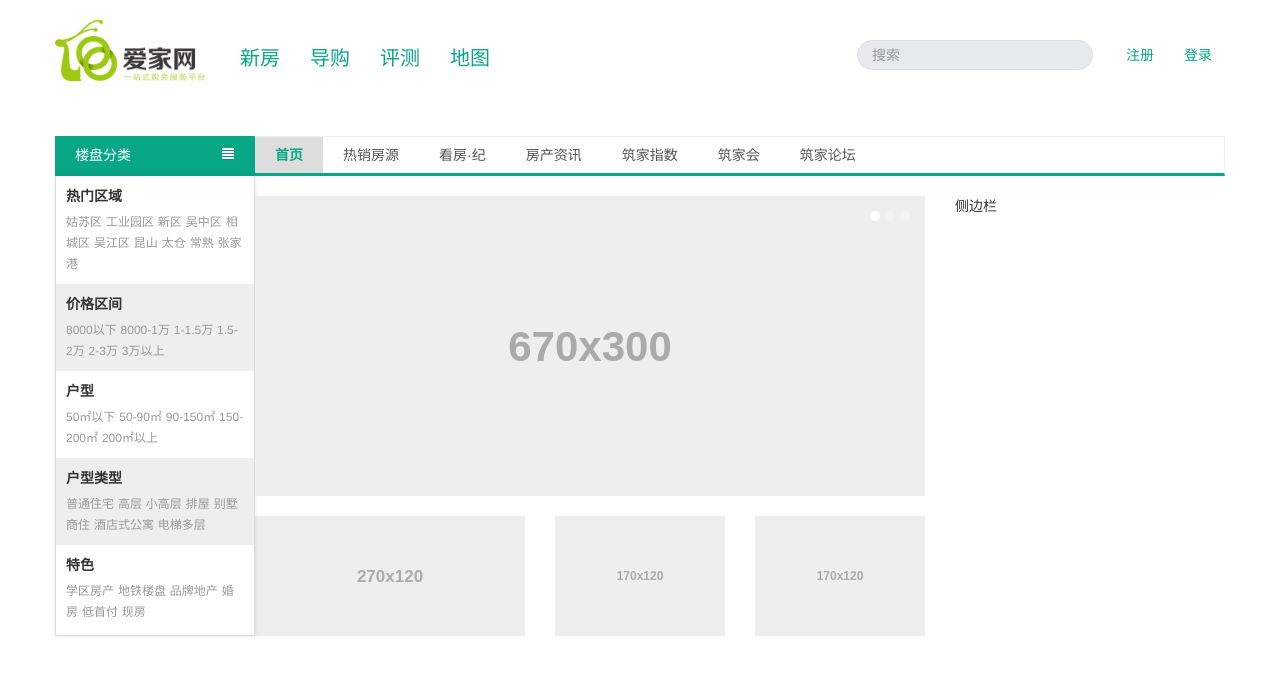
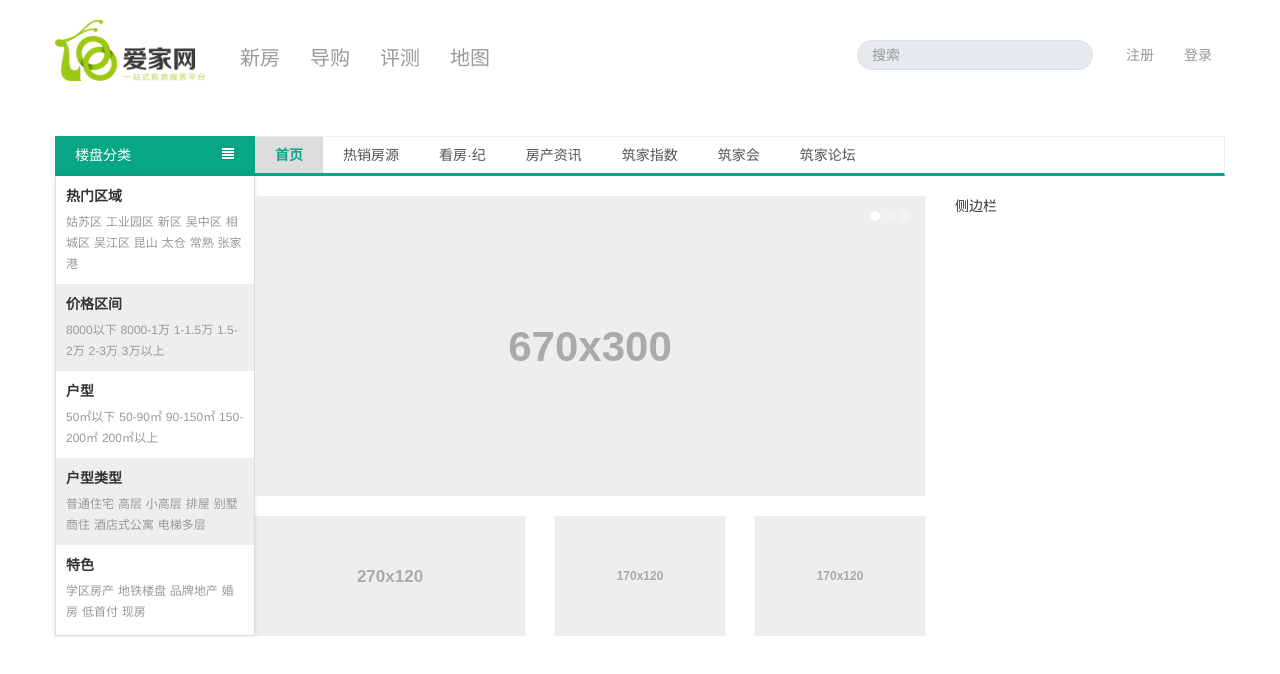
Before and after one commit to FreshFE/template-ihoome, a plain HTML site: page index.html in a window 1280 px wide. Drawn offline with nearby package versions, Linux system fonts and the light colour scheme; files that its build step writes are made by us from their sources.

Commit message:
调整link的样式和hover下划线

```diff
--- a/assets/sass/sass/bootstrap/_scaffolding.scss
+++ b/assets/sass/sass/bootstrap/_scaffolding.scss
@@ -26,7 +26,7 @@ a {
 a:hover,
 a:focus {
   color: $linkColorHover;
-  text-decoration: underline;
+  text-decoration: none;
 }
 
 
--- a/assets/sass/sass/bootstrap/_variables.scss
+++ b/assets/sass/sass/bootstrap/_variables.scss
@@ -43,8 +43,8 @@ $textColor:             $grayDark !default;
 
 // Links
 // -------------------------
-$linkColor:             $green !default;
-$linkColorHover:        darken($linkColor, 15%) !default;
+$linkColor:             $grayLight !default;
+$linkColorHover:        $green !default;
 
 
 // Typography
@@ -133,7 +133,7 @@ $dropdownLinkColor:             $grayDark !default;
 $dropdownLinkColorHover:        $white !default;
 $dropdownLinkColorActive:       $white !default;
 
-$dropdownLinkBackgroundActive:  $linkColor !default;
+$dropdownLinkBackgroundActive:  $green !default;
 $dropdownLinkBackgroundHover:   $dropdownLinkBackgroundActive !default;
 
 
```
